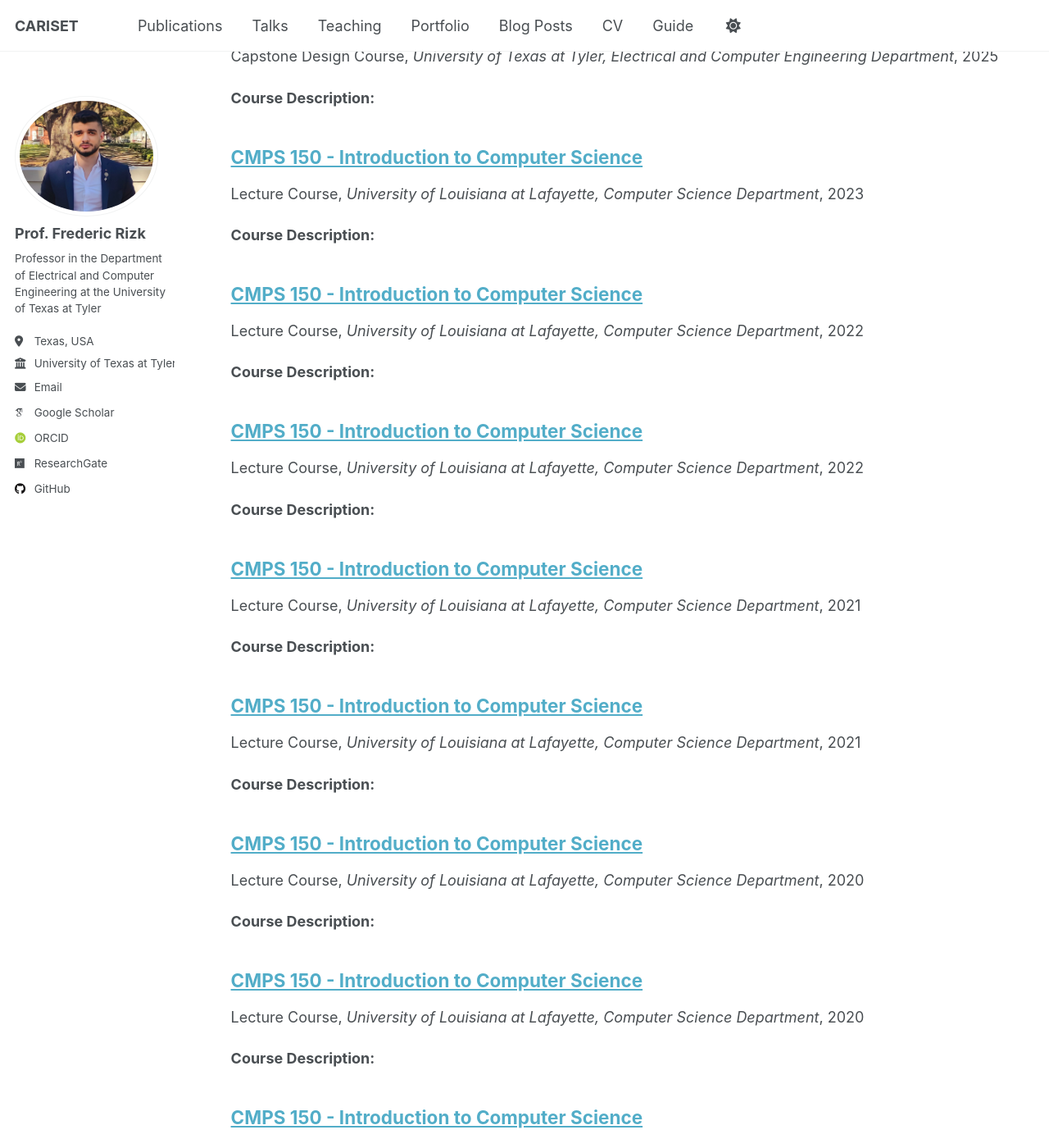
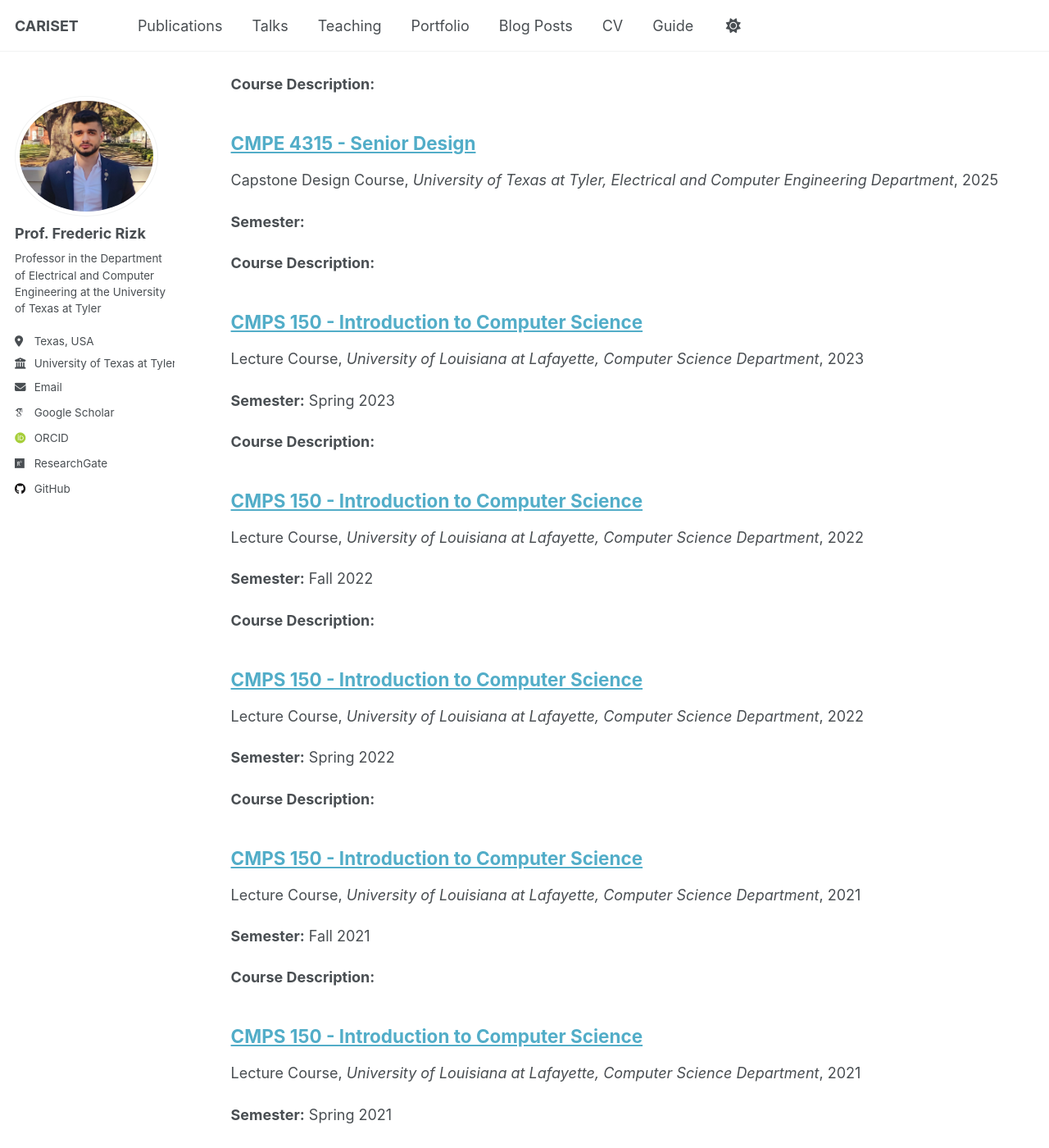
Before and after one commit to FredericRizk/CARISET.github.io, a Jekyll site: the page built from _pages/teaching.html, in a window 1280 px wide and 1400 px high, scrolled down 664 px. Shown: the whole window at 82% size. Built offline with Jekyll 4.4.1, drawn with Linux system fonts in a browser that asks for light colours; some web fonts are replaced; a script that is not in the unit is left out; some of the changed text lies outside the part shown.

Commit message:
Update archive-single.html

```diff
--- a/_includes/archive-single.html
+++ b/_includes/archive-single.html
@@ -41,13 +41,15 @@
 
     {% if post.collection == 'teaching' %}
       <p> {{ post.type }}, <i>{{ post.venue }}</i>, {{ post.date | default: "1900-01-01" | date: "%Y" }} </p>
+      <!-- Display Semester and Year -->
+      <p><strong>Semester:</strong> {{ post.semester }} {{ post.year }}</p>
     {% elsif post.collection == 'publications' %}
       <p>Published in <i>{{ post.venue }}</i>, {{ post.date | default: "1900-01-01" | date: "%Y" }} </p>
     {% elsif post.date %}
      <p class="page__date"><strong><i class="fa fa-fw fa-calendar" aria-hidden="true"></i> {{ site.data.ui-text[site.locale].date_label | default: "Published:" }}</strong> <time datetime="{{ post.date | default: "1900-01-01" | date_to_xmlschema }}">{{ post.date | default: "1900-01-01" | date: "%B %d, %Y" }}</time></p>
     {% endif %}
 
-    <!-- ONLY show the description on the individual course page -->
+    <!-- Only show the course description if on the individual course page -->
     {% if page.url == post.url %}
       <div class="archive__item-description">
         <p>{{ post.content | markdownify }}</p>
```
